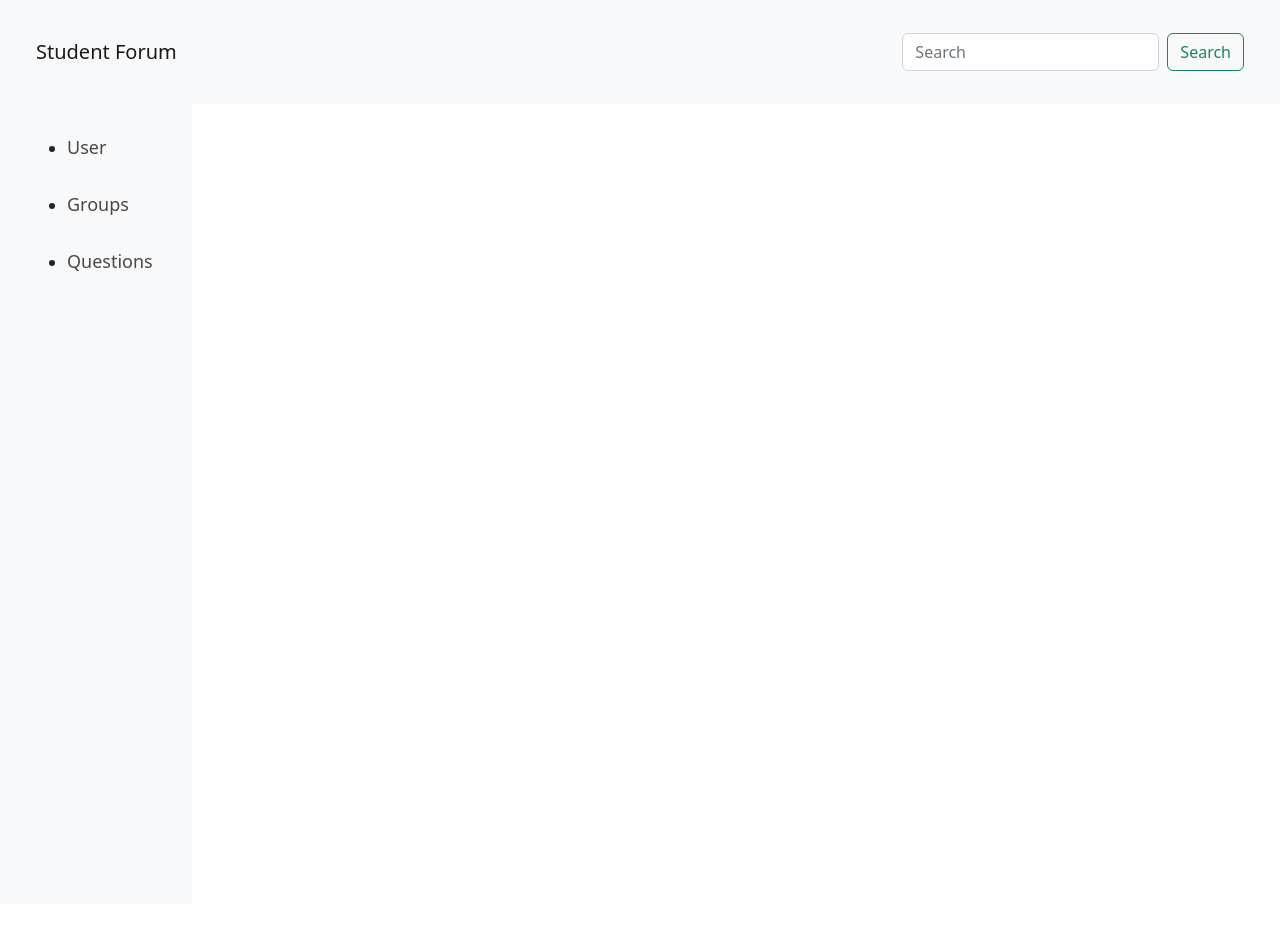
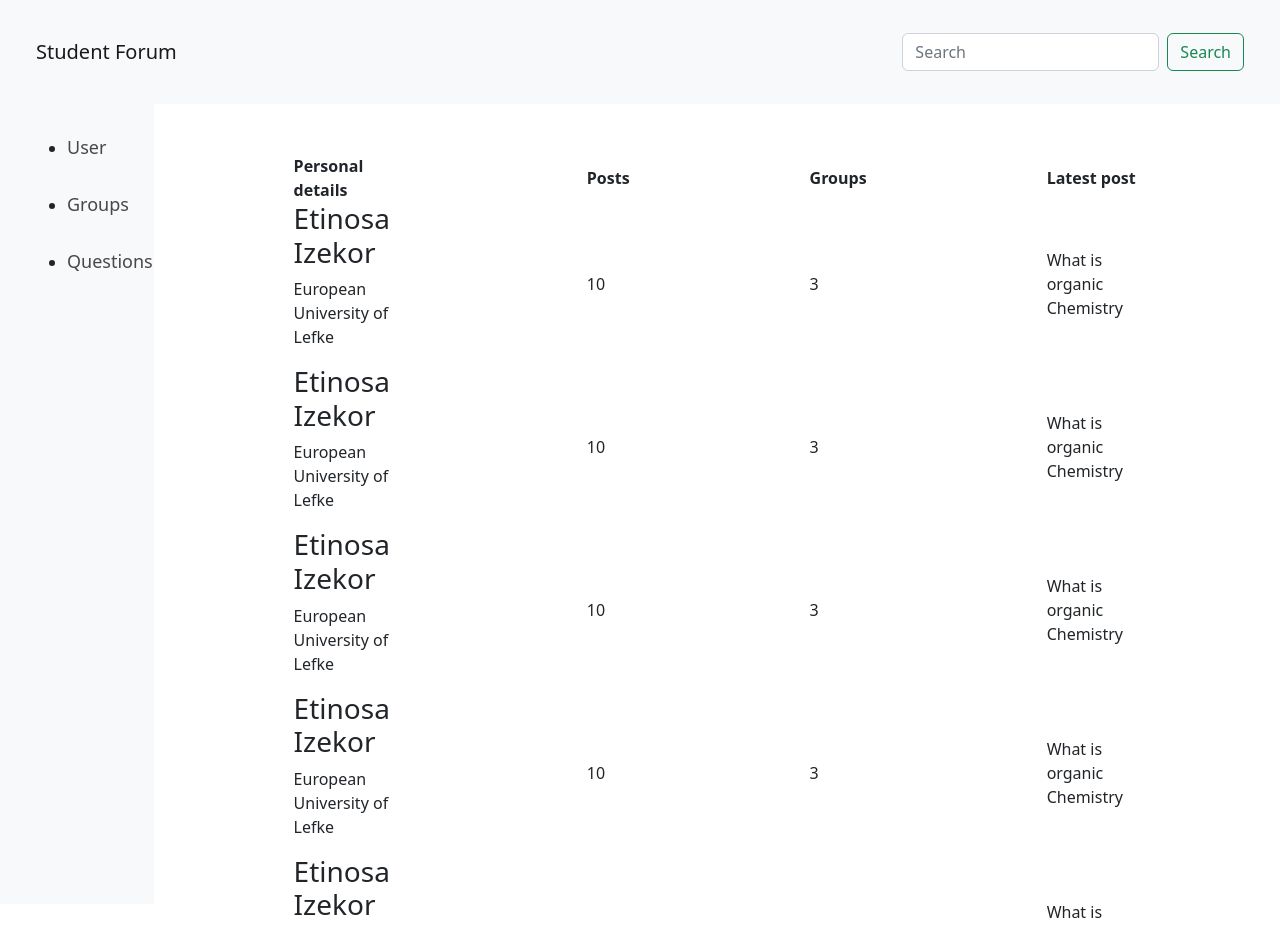
Before and after one commit to etinosaizekor/student-forum-frontend, a React (Create React App) app: page / in a window 1280 px wide. Shown: the top 928 px of the page. Before the commit the page ends 904 px from the top, so only its background shows below. Built offline with nearby package versions, Linux system fonts and the light colour scheme.

Commit message:
Add user page layout

```diff
--- a/src/App.css
+++ b/src/App.css
@@ -8,7 +8,6 @@ a{
   font-size: large;
 }
 
-
 .navbar-items{
   margin: 5px 20px;
 }
@@ -16,3 +15,11 @@ a{
 li{
   margin: 30px 15px;
 }
+
+th, td{
+  padding: 0 90px;
+}
+
+tr{
+  height: 20px;
+}
--- a/src/App.js
+++ b/src/App.js
@@ -2,6 +2,7 @@ import './App.css';
 import Navbar from './Components/Navbar'
 import Container from './Components/Container';
 import Sidebar from './Components/Sidebar';
+import User from './Pages/Users';
 
 function App() {
   return (
@@ -9,6 +10,7 @@ function App() {
       <Navbar/>
       <Container>
           <Sidebar/>
+          <User/>
       </Container>
     </>
   );
--- a/src/Components/Navbar.js
+++ b/src/Components/Navbar.js
@@ -6,7 +6,7 @@ import Navbar from 'react-bootstrap/Navbar';
 
 function PageNavbar() {
   return (
-    <Navbar bg="light" expand="lg">
+    <Navbar bg="light" expand="lg" className='navbar-custom'>
       <Container fluid className='m-4'>
         <Navbar.Brand href="#">Student Forum</Navbar.Brand>
         <Navbar.Toggle aria-controls="navbarScroll" />
--- a/src/Components/Sidebar.js
+++ b/src/Components/Sidebar.js
@@ -1,7 +1,7 @@
 import styled from "styled-components"
 
 const Container = styled.div`
-    width: 15%;
+    width: 12%;
     height: 100vh;
     background-color: #f8f9fa
 `
--- /dev/null
+++ b/src/Pages/Users/index.js
@@ -0,0 +1,73 @@
+import styled from "styled-components";
+
+const UserInfo = styled.div`
+    display: flex;
+    margin: 50px;
+`
+
+const PersonalDetails = styled.div`
+    width: 20px;
+`
+
+function User(){
+    return(
+        <UserInfo>
+            <table>
+                <tr>
+                    <th>Personal details</th>
+                    <th>Posts</th>
+                    <th>Groups</th>
+                    <th>Latest post</th>
+                </tr>
+                <tr>
+                    <td>
+                            <h3>Etinosa Izekor</h3>
+                            <p>European University of Lefke</p>
+                    </td>
+                    <td>10</td>
+                    <td>3</td>
+                    <td>What is organic Chemistry</td>
+                </tr>
+                <tr>
+                    <td>
+                            <h3>Etinosa Izekor</h3>
+                            <p>European University of Lefke</p>
+                    </td>
+                    <td>10</td>
+                    <td>3</td>
+                    <td>What is organic Chemistry</td>
+                </tr>
+                <tr>
+                    <td>
+                            <h3>Etinosa Izekor</h3>
+                            <p>European University of Lefke</p>
+                    </td>
+                    <td>10</td>
+                    <td>3</td>
+                    <td>What is organic Chemistry</td>
+                </tr>
+                <tr>
+                    <td>
+                            <h3>Etinosa Izekor</h3>
+                            <p>European University of Lefke</p>
+                    </td>
+                    <td>10</td>
+                    <td>3</td>
+                    <td>What is organic Chemistry</td>
+                </tr>
+                <tr>
+                    <td>
+                            <h3>Etinosa Izekor</h3>
+                            <p>European University of Lefke</p>
+                    </td>
+                    <td>10</td>
+                    <td>3</td>
+                    <td>What is organic Chemistry</td>
+                </tr>
+            </table>
+
+        </UserInfo>
+    )
+}
+
+export default User;
```
